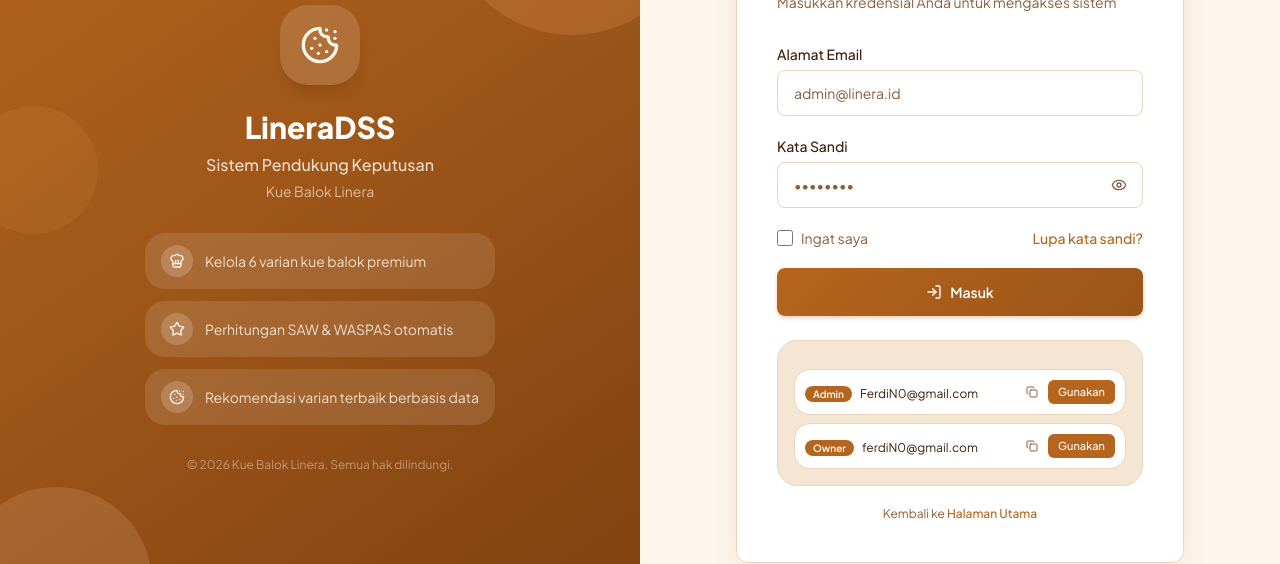
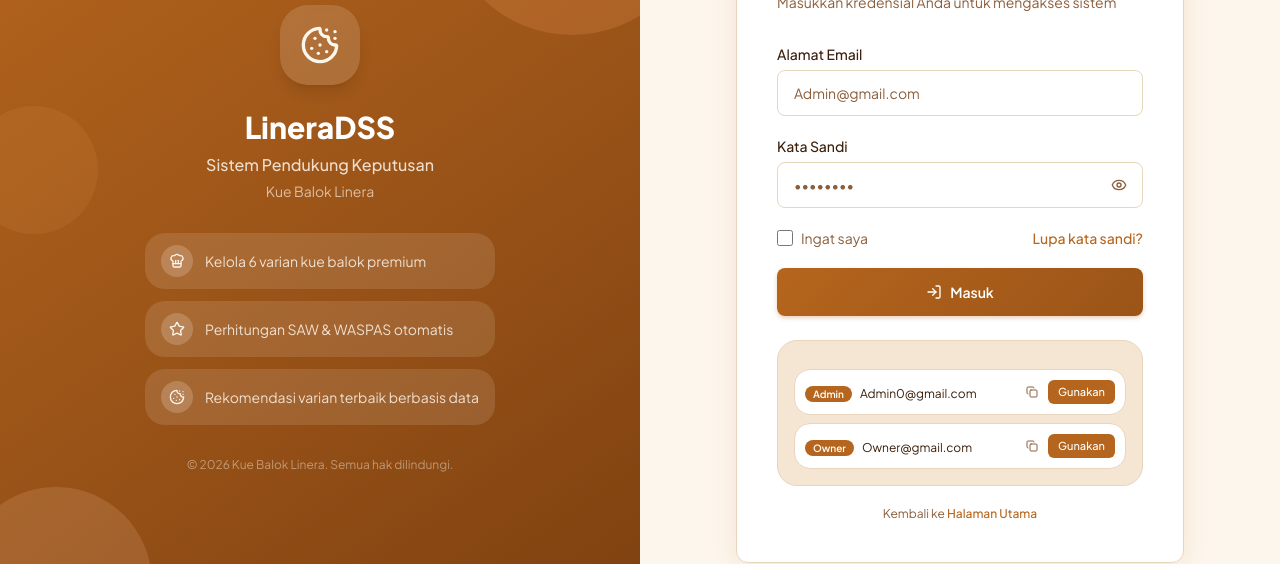
Before and after one commit to ferdinataarya0-maker/KueBalokKita, a Next.js app in the folder KueSPK/: page / in a window 1280 px wide. Shown: the part 161-725 px from the top of the page. Built offline with nearby package versions, Linux system fonts and the light colour scheme.

Commit message:
Update kredensial login admin dan owner

```diff
--- a/KueSPK/src/app/login/components/LoginPageContent.tsx
+++ b/KueSPK/src/app/login/components/LoginPageContent.tsx
@@ -29,8 +29,8 @@ interface LoginFormData {
 
 // Backend integration point: Replace with Supabase auth.signInWithPassword()
 const MOCK_CREDENTIALS = [
-     { role: 'Admin', email: 'FerdiN0@gmail.com', password: 'admin123' },
-   { role: 'Owner', email: 'ferdiN0@gmail.com', password: 'owner123' },
+     { role: 'Admin', email: 'Admin0@gmail.com', password: 'admin123' },
+   { role: 'Owner', email: 'Owner@gmail.com', password: 'owner123' },
 ];
 
 export default function LoginPageContent() {
@@ -214,7 +214,7 @@ export default function LoginPageContent() {
                 id="email"
                 type="email"
                 autoComplete="email"
-                placeholder="admin@linera.id"
+                placeholder="Admin@gmail.com"
                 className="input-warm w-full px-4 py-3 text-sm"
                 style={{
                   borderColor: errors.email ? 'var(--error)' : undefined,
```
